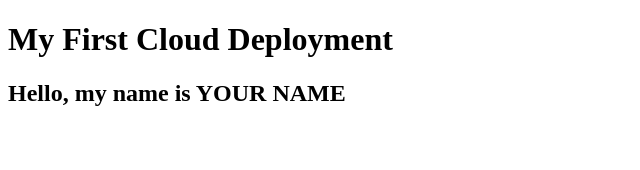
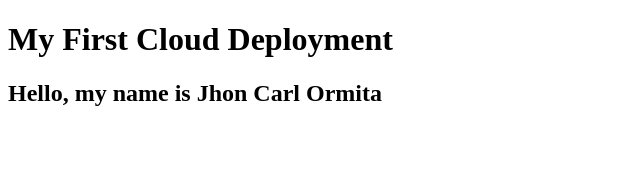
Before and after one commit to jc0rmita/cloud-devops-basics, a plain HTML site: page index.html in a window 1280 px wide. Shown: the top 170 px of the page, without its empty margins (0-640 px from the left). Drawn offline with Linux system fonts and the light colour scheme.

Commit message:
Update index.html

```diff
--- a/index.html
+++ b/index.html
@@ -2,7 +2,7 @@
 <html>
 <body>
   <h1>My First Cloud Deployment</h1>
-  <h2>Hello, my name is YOUR NAME</h2>
+  <h2>Hello, my name is Jhon Carl Ormita</h2>
   <img src="profile.jpg" width="200"/>
   <p>This is my first deployed website!</p>
 </body>
```
